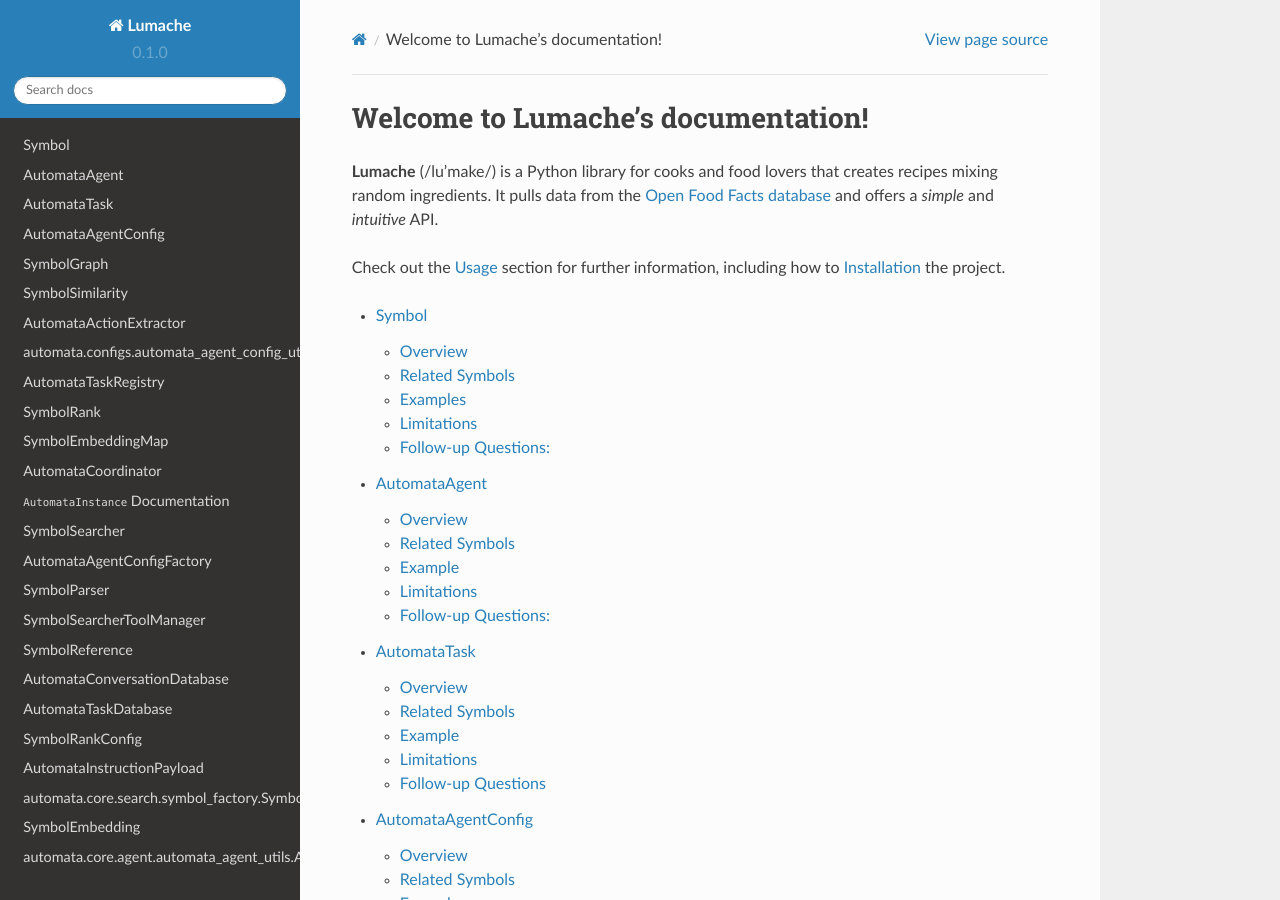
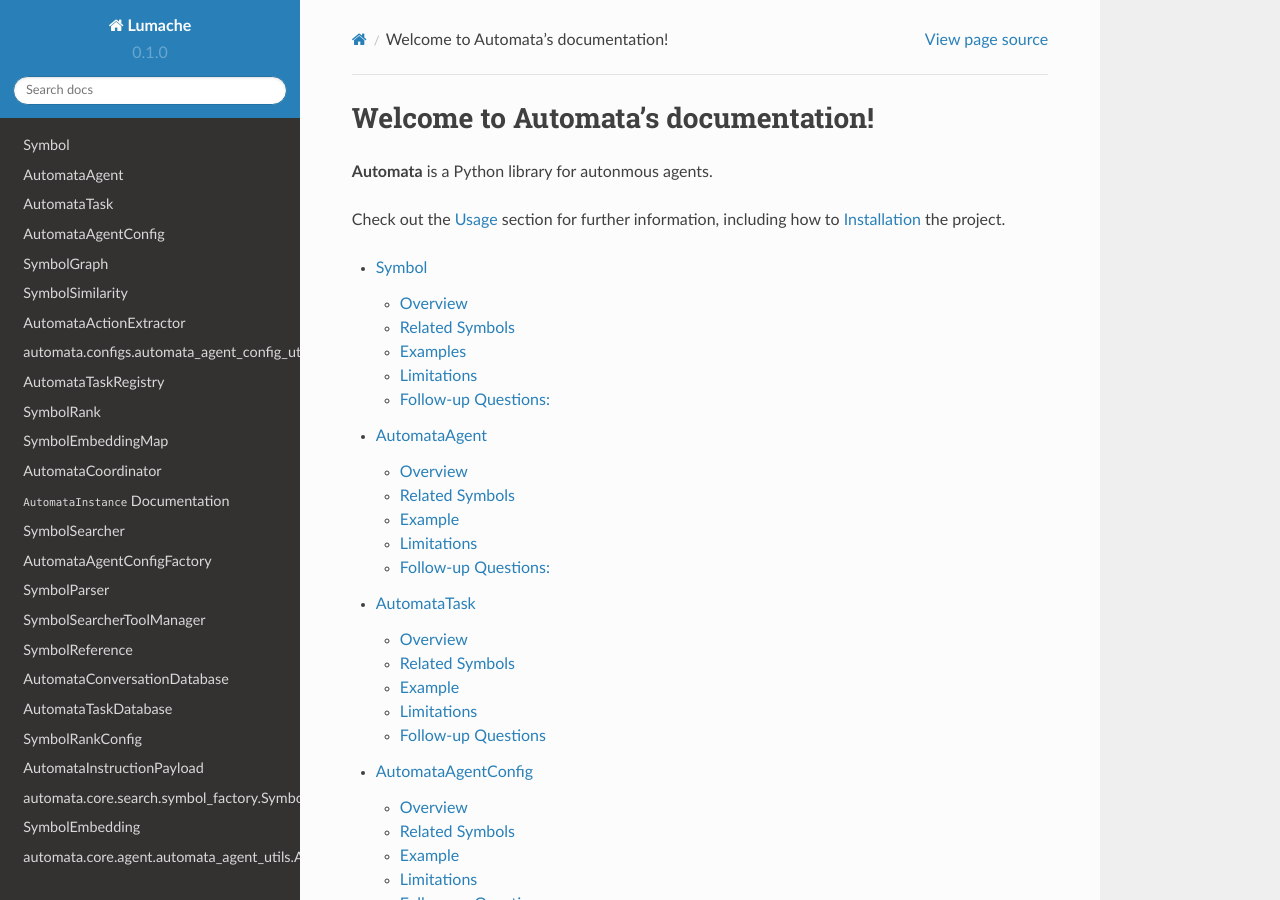
Before and after one commit to gravitronics/readthedocs-tutorial-template, a Sphinx documentation site: the page built from docs/source/index.rst, in a window 1280 px wide and 900 px high. Built offline with Sphinx 7.4.7 and the Read the Docs theme 2.0.0, drawn with Linux system fonts in a browser that asks for light colours.

Commit message:
tweak index

```diff
--- a/docs/source/index.rst
+++ b/docs/source/index.rst
@@ -1,10 +1,7 @@
-Welcome to Lumache's documentation!
+Welcome to Automata's documentation!
 ===================================
 
-**Lumache** (/lu'make/) is a Python library for cooks and food lovers
-that creates recipes mixing random ingredients.
-It pulls data from the `Open Food Facts database <https://world.openfoodfacts.org/>`_
-and offers a *simple* and *intuitive* API.
+**Automata** is a Python library for autonmous agents.
 
 Check out the :doc:`usage` section for further information, including
 how to :ref:`installation` the project.
```
